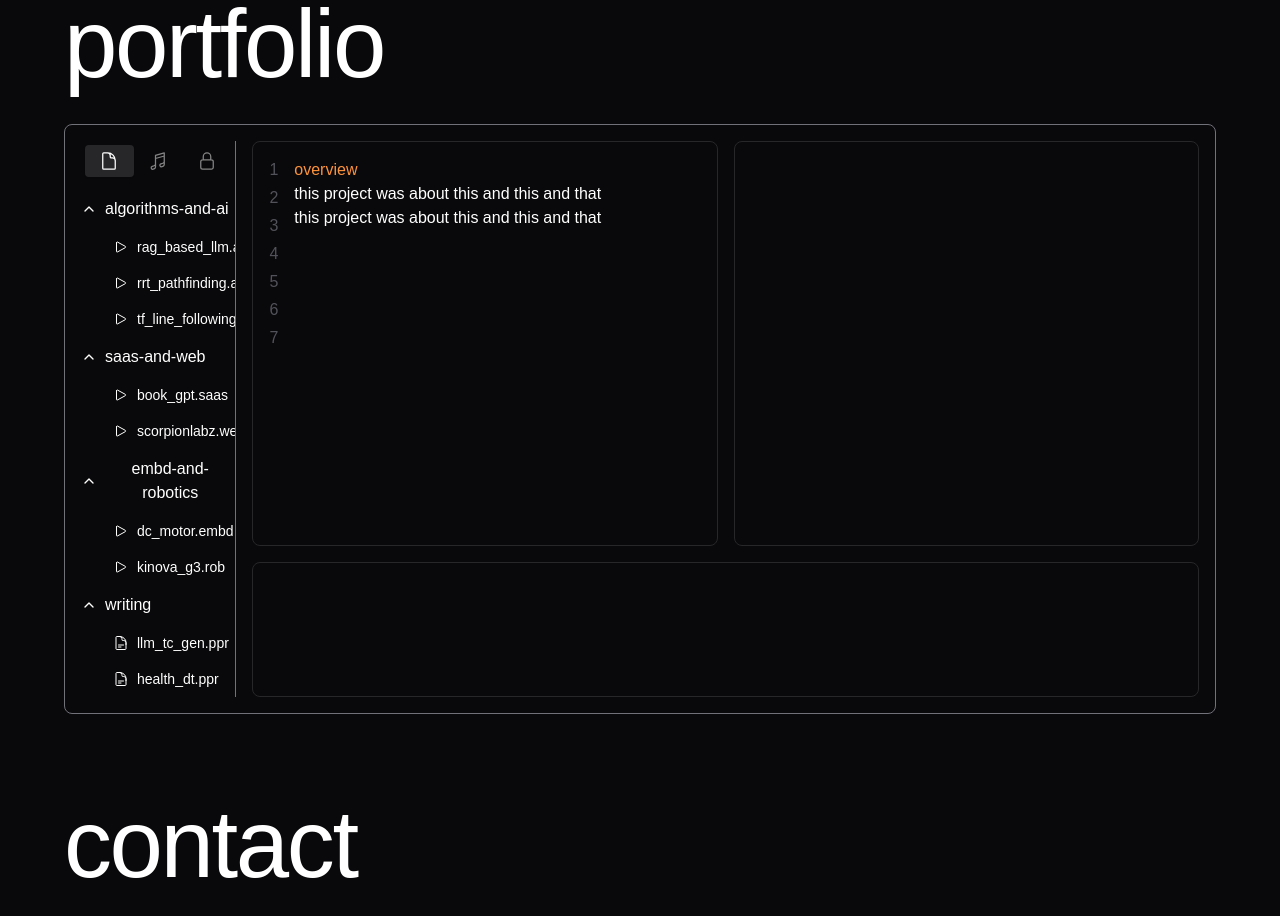
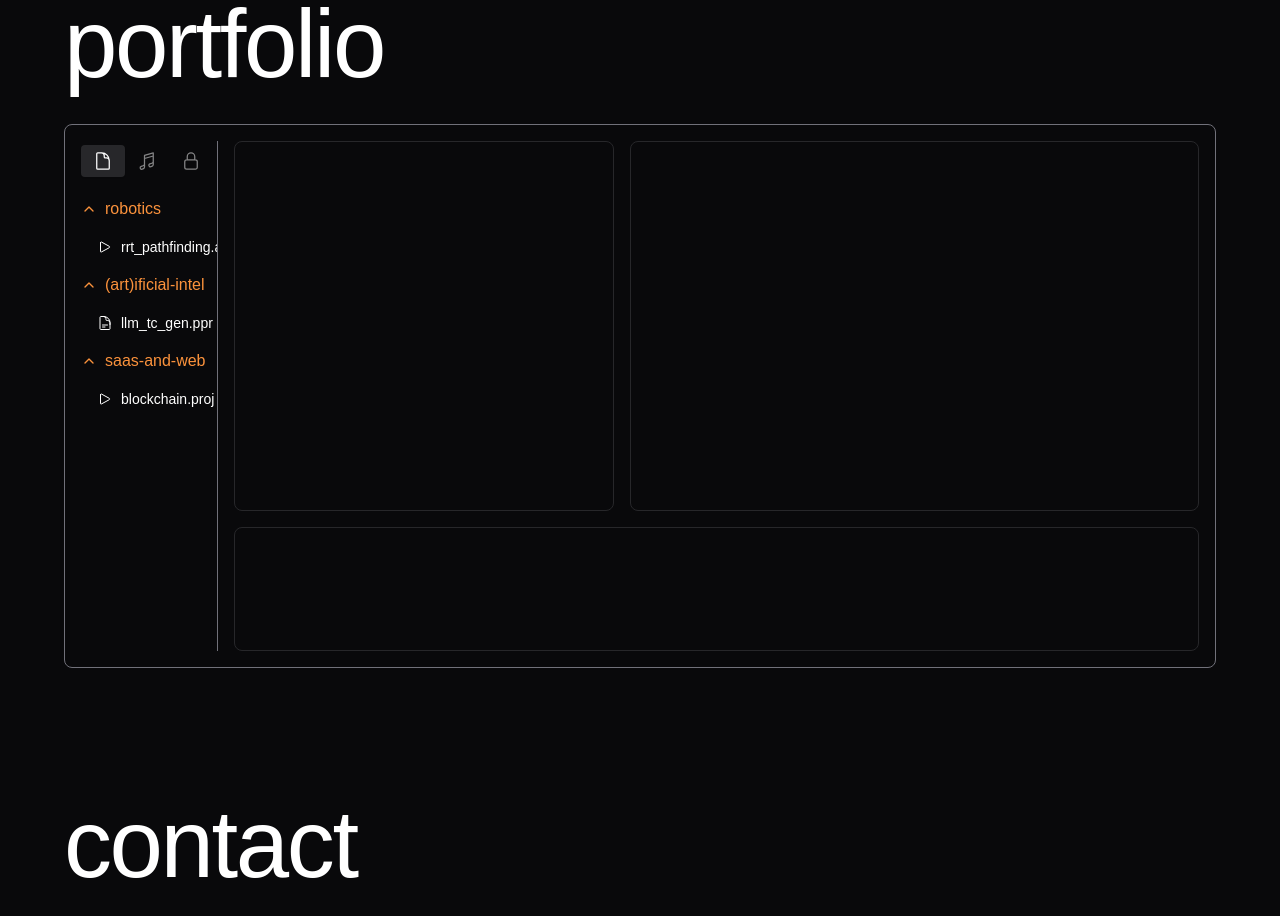
Before and after one commit to nikhilYates/gen-two, a Next.js app in the folder nikhilyates-two/: page / in a window 1280 px wide. Shown: the part 4860-5776 px from the top of the page. Built offline with nearby package versions, Linux system fonts and the light colour scheme.

Commit message:
created project data and data type definition, wireframe for data flow. need to continue adding features to display in mock-IDE and add media/external links to project data

```diff
--- /dev/null
+++ b/nikhilyates-two/data/projects.json
@@ -0,0 +1,54 @@
+[
+    {
+        "id": 1,
+        "name": "RRT-based Path Finding Algorithm",
+        "filename": "rrt_pathfinding.alg",
+        "category": "robotics",
+        "overview": "RRT-based path planning algorithm for a robot simulation in 3D space to navigate a maze. Algorithm design and implementation was done in 48 hours with AditJainn. Programming was done in python using the numpy and scipy libraries. A black and white blueprint image of the maze was fed to the system, which produced a set of waypoints and a clear path from origin to goal that our robot used to successfully maneuver the 3D maze in the Gazebo simulation environment.",
+        "skills": [
+            "python",
+            "scipy",
+            "numpy",
+            "advanced algorithms",
+            "robotics",
+            "simulation"
+        ],
+        "date": "November 2023",
+        "link": "",
+        "mediaUrl": "assets/images/projects/preview_llm.png"
+    },
+    {
+        "id": 2,
+        "name": "Large Language Models Based Test Case Generation",
+        "filename": "llm_tc_gen.ppr",
+        "category": "(art)ificial-intel",
+        "overview": "Led by a distinguished professor in the Electrical Engineering and Computer Science department, my research builds on a previous project (in collaboration with Meta) and I perform a comprehensive analysis of the differences between traditional and LLM-generated python tests in both commercial and non-professional contexts. Presented my research and conclusions in front of a panel of researching faculty, staff, and students. Grade: A+ ",
+        "skills": [
+            "python",
+            "Java",
+            "LLMs",
+            "research",
+            "pynguin",
+            "comparative analysis"
+        ],
+        "date": "December 2023",
+        "link": "",
+        "mediaUrl": "assets/images/projects/preview_llm.png"
+    },
+    {
+        "id": 3,
+        "name": "Blockchain Cryptocurrency Project",
+        "filename": "blockchain.proj",
+        "category": "saas-and-web",
+        "overview": "Built with Node js, this project follows blockchain programming principles and simulates the backend (server-side) of a cryptocurrency; documenting transaction history/details (pooling), transaction mining, chain validation and replacement, maintaining a node’s wallet, and security stops. Focused on transaction and wallet encryption and engineered my own version of the SHA256 algorithm. This project is being revisited and will be expanded in 2025 as a web application.",
+        "skills": [
+            "Node.js",
+            "blockchain development",
+            "web3",
+            "P2P servers"
+        ],
+        "date": "June 2022",
+        "link": "",
+        "mediaUrl": "assets/images/projects/preview_llm.png"
+    }
+]
--- /dev/null
+++ b/nikhilyates-two/src/app/portfolio/components/bottom/page.tsx
@@ -0,0 +1,40 @@
+import react from 'react'
+import Image from 'next/image'
+import { ProjectType } from '@/lib/definitions'
+import { Badge } from '@/components/ui/badge'
+import arrowDownLeft from '../../../../../public/assets/svgs/hero/ArrowDownLeft.svg';
+
+type BottomContainerProps = {
+    project: ProjectType | null;
+}
+
+const BottomContainer: React.FC<BottomContainerProps> = ({ project }) => {
+    if(!project) return;
+    return (
+        <div className='p-4 w-full h-full flex flex-col justify-between'>
+            <div className='flex flex-col justify-start gap-4'>
+                <h1 className='text-white/50 text-2xl'>skills</h1>
+                <div className="flex flex-wrap gap-2">
+                    {project?.skills.map((skill, index) => (
+                        <Badge key={index} variant="secondary" className="text-black">
+                            {skill}
+                        </Badge>
+                    ))}
+                </div>
+            </div>
+            <div className="w-full flex flex-row justify-between items-end">
+                <Badge variant={'destructive'} className='h-fit'>{project?.date}</Badge>
+                <a className='flex flex-row items-end' href={project?.link} target='_blank'>
+                    <p className="text-white hover:underline">more about {project?.name}</p>
+                    <Image
+                        src={arrowDownLeft}
+                        alt="arrow"
+                        className="h-16 w-16 ml-4 rotate-180"
+                    />
+                </a>
+            </div>
+        </div>
+    )
+}
+
+export default BottomContainer;
--- a/nikhilyates-two/src/app/portfolio/components/leftMain/page.tsx
+++ b/nikhilyates-two/src/app/portfolio/components/leftMain/page.tsx
@@ -1,24 +1,39 @@
 import react from 'react'
 import Image from 'next/image'
+import { ProjectType } from '@/lib/definitions'
 
-const InfoContainer = () => {
+type InfoContainerProps = {
+    project: ProjectType | null;
+}
 
+
+const InfoContainer: React.FC<InfoContainerProps> = ({ project }) => {
+    if(!project) return;
     return (
-        <div className='w-full h-full flex flex-row justify-start p-4 gap-4'>
-            <div className='h-full w-auto flex flex-col justify-start gap-1'>
-                <p className='text-zinc-600'>1</p>
-                <p className='text-zinc-600'>2</p>
-                <p className='text-zinc-600'>3</p>
-                <p className='text-zinc-600'>4</p>
-                <p className='text-zinc-600'>5</p>
-                <p className='text-zinc-600'>6</p>
-                <p className='text-zinc-600'>7</p>
-            </div>
-            <div className='w-full overflow-x-auto'>
-                <p className='text-orange-400'>overview</p>
-                <p className='text-white'>this project was about this and this and that</p>
-                <p className='text-white'></p>
-                <p className='text-white'>this project was about this and this and that</p>
+        <div className='w-full h-full flex flex-col justify-between p-4 gap-4'>
+            <h1 className='text-white/50 text-2xl'>project overview</h1>
+            <div className='w-full h-full flex flex-row justify-start gap-4'>
+                <div className='h-full w-auto flex flex-col justify-start'>
+                    <p className='text-zinc-600 leading-[1.7rem]'>1</p>
+                    <p className='text-zinc-600 leading-[1.7rem]'>2</p>
+                    <p className='text-zinc-600 leading-[1.7rem]'>3</p>
+                    <p className='text-zinc-600 leading-[1.7rem]'>4</p>
+                    <p className='text-zinc-600 leading-[1.7rem]'>5</p>
+                    <p className='text-zinc-600 leading-[1.7rem]'>6</p>
+                    <p className='text-zinc-600 leading-[1.7rem]'>8</p>
+                    <p className='text-zinc-600 leading-[1.7rem]'>9</p>
+                    <p className='text-zinc-600 leading-[1.7rem]'>10</p>
+                    <p className='text-zinc-600 leading-[1.7rem]'>11</p>
+                </div>
+                <div className='max-w-full w-full text-wrap overflow-x-auto'>
+                    {project?.overview.split('.').map((sentence, index) => (
+                        sentence.trim() && (
+                            <p key={index} className='text-white leading-[1.7rem]'>
+                                {sentence.trim() + '.'}
+                            </p>
+                        )
+                    ))}
+                </div>
             </div>
         </div>
     )
--- a/nikhilyates-two/src/app/portfolio/page.tsx
+++ b/nikhilyates-two/src/app/portfolio/page.tsx
@@ -1,4 +1,6 @@
-import react from 'react';
+"use client"
+
+import react, { useState } from 'react';
 import Image from 'next/image'
 import { Button } from "@/components/ui/button"
 import {
@@ -24,6 +26,10 @@ import {
     AccordionTrigger,
   } from "@/components/ui/accordion"
 import InfoContainer from './components/leftMain/page'
+import MediaContainer from './components/rightMain/page'
+import BottomContainer from './components/bottom/page'
+import projects from '../../../data/projects.json'
+import { ProjectType } from '@/lib/definitions'
 
 
 import file from '../../../public/assets/svgs/hero/File.svg'
@@ -37,78 +43,67 @@ import paper from '../../../public/assets/svgs/hero/Paper.svg'
 
 const Portfolio = () => {
 
-    // want to look like an IDE with project names as files on the left -> when we click on one, load component into the right
+
+    const [selectedProject, setSelectedProject] = useState<ProjectType | null>(null);
+
+
+    const projectsByCategory = projects.reduce((acc: { [key: string]: any[] }, project) => {
+        const category = project.category;
+        if (!acc[category]) {
+            acc[category] = [];
+        }
+        acc[category].push(project);
+        return acc;
+    }, {});
+
+    // Helper function to determine icon based on filename extension
+    const getIconForFile = (filename: string) => {
+        const extension = filename.split('.').pop()?.toLowerCase();
+        switch(extension) {
+            case 'ppr':
+                return paper;
+            default:
+                return play;
+        }
+    };
+
+    const handleFileClick = (project: ProjectType) => {
+        setSelectedProject(project);
+    }
+
     return (
         <div id='portfolio' className='bg-zinc-950 h-screen w-screen p-16 flex flex-col gap-8'>
             <div className='w-full flex flex-col gap-3'>
                 <h1 className='scroll-m-20 text-4xl font-extralight tracking-tight lg:text-8xl text-white'>portfolio</h1>
             </div>
-            <div className='h-full w-full border border-zinc-500 rounded-lg p-4 flex flex-row justify-between gap-4'>
+            <div className='h-full w-full border border-zinc-500 rounded-lg p-4 pl-0 flex flex-row justify-between gap-4'>
                 <div className='h-full w-[15%] flex flex-col justify-start gap-4 border-r border-zinc-500'>
                     <div>
                         <Tabs defaultValue="files" className="w-full">
-                            <TabsList className="grid w-full grid-cols-3 bg-zinc-950 text-white rounded-none">
+                            <TabsList className="grid w-full pl-4 grid-cols-3 bg-zinc-950 text-white rounded-none">
                                 <TabsTrigger value="files" className="data-[state=active]:bg-zinc-800"><Image priority src={file} alt='file-icon' className='h-5 w-5'/></TabsTrigger>
-                                <TabsTrigger disabled value="fork" className="data-[state=active]:bg-zinc-800"><Image priority src={music} alt='music-icon' className='h-5 w-5'/></TabsTrigger>
+                                <TabsTrigger disabled value="music" className="data-[state=active]:bg-zinc-800"><Image priority src={music} alt='music-icon' className='h-5 w-5'/></TabsTrigger>
                                 <TabsTrigger disabled value="misc" className="data-[state=active]:bg-zinc-800"><Image priority src={locked} alt='locked-icon' className='h-5 w-5'/></TabsTrigger>
                             </TabsList>
                             <TabsContent value='files'>
-                                <Accordion type='multiple' defaultValue={["item-1"]}>
-                                    <AccordionItem value="item-1">
-                                        <AccordionTrigger>algorithms-and-ai</AccordionTrigger>
-                                        <AccordionContent>
-                                            <Image priority src={play} alt='file-icon' className='h-4 w-4'/>
-                                            rag_based_llm.ai
-                                        </AccordionContent>
-                                        <AccordionContent>
-                                            <Image priority src={play} alt='file-icon' className='h-4 w-4'/>
-                                            rrt_pathfinding.alg
-                                        </AccordionContent>
-                                        <AccordionContent>
-                                            <Image priority src={play} alt='file-icon' className='h-4 w-4'/>
-                                            tf_line_following.ai
-                                        </AccordionContent>
-                                    </AccordionItem>
-                                </Accordion>
-                                <Accordion type='multiple' defaultValue={["item-1"]}>
-                                    <AccordionItem value="item-1">
-                                        <AccordionTrigger>saas-and-web</AccordionTrigger>
-                                        <AccordionContent>
-                                            <Image priority src={play} alt='file-icon' className='h-4 w-4'/>
-                                            book_gpt.saas
-                                        </AccordionContent>
-                                        <AccordionContent>
-                                        <Image priority src={play} alt='file-icon' className='h-4 w-4'/>
-                                            scorpionlabz.web
-                                        </AccordionContent>
-                                    </AccordionItem>
-                                </Accordion>
-                                <Accordion type='multiple' defaultValue={["item-1"]}>
-                                    <AccordionItem value="item-1">
-                                        <AccordionTrigger>embd-and-robotics</AccordionTrigger>
-                                        <AccordionContent>
-                                            <Image priority src={play} alt='file-icon' className='h-4 w-4'/>
-                                            dc_motor.embd
-                                        </AccordionContent>
-                                        <AccordionContent>
-                                        <Image priority src={play} alt='file-icon' className='h-4 w-4'/>
-                                            kinova_g3.rob
-                                        </AccordionContent>
-                                    </AccordionItem>
-                                </Accordion>
-                                <Accordion type='multiple' defaultValue={["item-1"]}>
-                                    <AccordionItem value="item-1">
-                                        <AccordionTrigger>writing</AccordionTrigger>
-                                        <AccordionContent>
-                                            <Image priority src={paper} alt='file-icon' className='h-4 w-4'/>
-                                            llm_tc_gen.ppr
-                                        </AccordionContent>
-                                        <AccordionContent>
-                                        <Image priority src={paper} alt='file-icon' className='h-4 w-4'/>
-                                            health_dt.ppr
-                                        </AccordionContent>
-                                    </AccordionItem>
-                                </Accordion>
+                                {Object.entries(projectsByCategory).map(([category, categoryProjects]) => (
+                                    <Accordion key={category} type='multiple' defaultValue={["item-1"]}>
+                                        <AccordionItem value="item-1" className='w-full'>
+                                            <AccordionTrigger className='pl-4 text-orange-400 hover:no-underline hover:bg-zinc-900'>{category}</AccordionTrigger>
+                                            {categoryProjects.map((project) => (
+                                                <AccordionContent key={project.id} className='w-full hover:underline hover:cursor-pointer' onClick={() => handleFileClick(project)}>
+                                                    <Image
+                                                        priority
+                                                        src={getIconForFile(project.filename)}
+                                                        alt='file-icon'
+                                                        className='h-4 w-4'
+                                                    />
+                                                    {project.filename}
+                                                </AccordionContent>
+                                            ))}
+                                        </AccordionItem>
+                                    </Accordion>
+                                ))}
                             </TabsContent>
                         </Tabs>
                     </div>
@@ -119,15 +114,15 @@ const Portfolio = () => {
                  */}
                 <div className='h-full w-full flex flex-col gap-4'>
                     <div className='w-full flex flex-row gap-4 h-[75%]'>
-                        <div className='flex-1 border rounded-lg border-zinc-800'>
-                            <InfoContainer />
+                        <div className='w-[40%] border rounded-lg border-zinc-800'>
+                            <InfoContainer project={selectedProject}/>
                         </div>
-                        <div className='flex-1 border rounded-lg border-zinc-800'>
-
+                        <div className='w-[60%] border rounded-lg border-zinc-800 overflow-hidden'>
+                            <MediaContainer project={selectedProject}/>
                         </div>
                     </div>
                     <div className='w-full border border-zinc-800 rounded-lg h-[25%]'>
-
+                            <BottomContainer project={selectedProject} />
                     </div>
                 </div>
             </div>
```
Also changed, not shown: nikhilyates-two/src/app/portfolio/components/rightMain/page.tsx (+14 -1 lines), nikhilyates-two/src/lib/definitions.ts (+12 -0 lines), nikhilyates-two/public/assets/images/projects/preview_llm.png (added), nikhilyates-two/public/assets/svgs/hero/ArrowDownLeft.svg (added).
